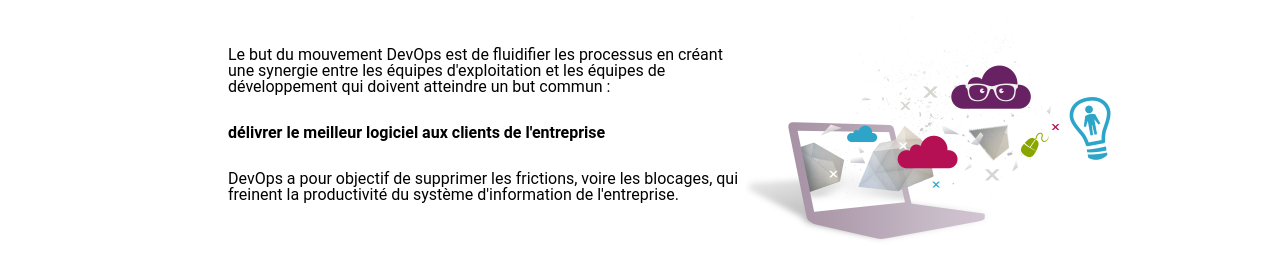
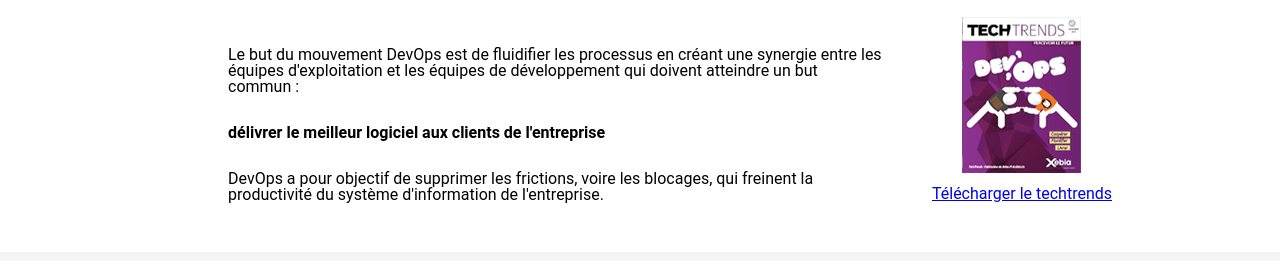
Before and after one commit to publicissapient-france/devops-day, a plain HTML site: page index.html in a window 1280 px wide. Shown: the part 691-952 px from the top of the page. Drawn offline with nearby package versions, Linux system fonts and the light colour scheme.

Commit message:
Titre + Suppression ordi moche

```diff
--- a/index.html
+++ b/index.html
@@ -18,7 +18,7 @@
     <meta name="apple-mobile-web-app-capable" content="yes">
     <meta name="apple-mobile-web-app-status-bar-style" content="black">
     <meta http-equiv="X-UA-Compatible" content="IE=edge"/>
-    <link rel="icon" href="favicon.ico" />
+    <link rel="icon" href="favicon.ico"/>
 
     <link href="styles/main.min.css" rel="stylesheet"/>
 
@@ -72,7 +72,15 @@
 
             <h2>Journée <b>DevOps</b></h2>
 
-            <img class="ordi-moche" alt="Ordinateur pas très joli" src="images/ordi_moche.png"/>
+
+            <div class="techtrends-wrapper">
+                <a href="http://techtrends.xebia.fr/techtrends-xebia-devops.pdf"
+                   title="Télécharger le techtrends">
+                    <img class="techtrends" alt="Le techtrends" src="images/techtrends-devops.png"/>
+
+                    <div>Télécharger le techtrends</div>
+                </a>
+            </div>
 
             <p class="first-paragraph">Le but du mouvement DevOps est de fluidifier les processus en créant
                 une synergie entre les équipes d'exploitation et les équipes
--- a/styles/devops.less
+++ b/styles/devops.less
@@ -223,7 +223,7 @@ main section {
     height: 25px;
     display: inline-block;
     line-height: 25px;
-    margin-left:10px;
+    margin-left: 10px;
   }
 
   &:hover {
@@ -273,13 +273,19 @@ main {
       }
     }
 
-    .ordi-moche {
+    .techtrends-wrapper {
       float: right;
-      height: 248px;
-      margin-right: 40px;
+
+      margin: 20px 40px;
+
+      text-align: center;
+
+      div {
+        margin-top: 10px;
+      }
 
       @media (max-width: 750px) {
-        display: none;
+        float: none;
       }
     }
 
@@ -871,7 +877,7 @@ button.close {
   }
 
   p {
-    font-size:14px;
+    font-size: 14px;
   }
 
   .slot {
@@ -931,7 +937,6 @@ button.close {
           @arrowWidth: 15px;
           &:after {
 
-
             content: '';
             width: 0;
             height: 0;
@@ -946,7 +951,7 @@ button.close {
 
           &.right {
             &:after {
-              border:none;
+              border: none;
             }
 
             &:before {
@@ -963,7 +968,6 @@ button.close {
             }
           }
         }
-
 
       }
 
```
Also changed, not shown: images/header/NEW-Page-Devops_03.png, images/techtrends-devops.png (added), styles/main.min.css.
